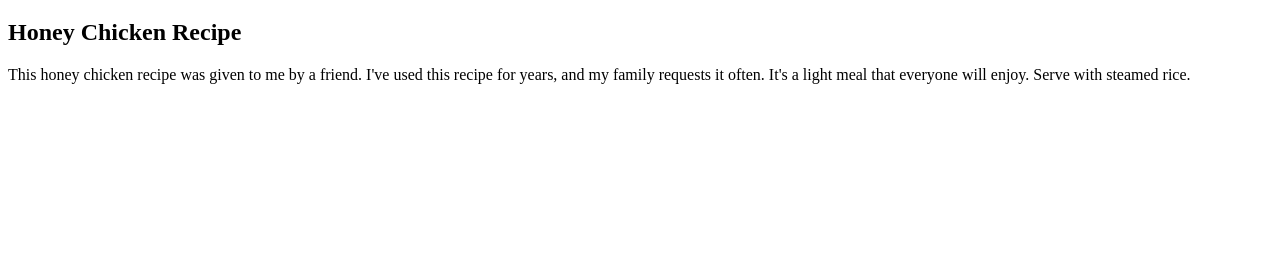
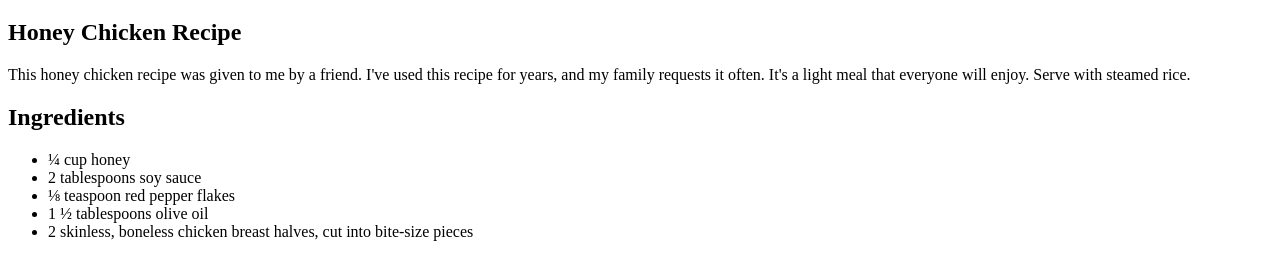
Before and after one commit to JCDEAL1/odin-recipes, a plain HTML site: page recipes/honey-glazed-chicken.html in a window 1280 px wide. Shown: the part 61-340 px from the top of the page. Drawn offline with Linux system fonts and the light colour scheme.

Commit message:
Add h2 and ul for recipe ingredients

```diff
--- a/recipes/honey-glazed-chicken.html
+++ b/recipes/honey-glazed-chicken.html
@@ -13,5 +13,13 @@
     <p>This honey chicken recipe was given to me by a friend.
        I've used this recipe for years, and my family requests it often.
        It's a light meal that everyone will enjoy. Serve with steamed rice.</p>
+    <h2>Ingredients</h2>
+    <ul>
+        <li>¼ cup honey</li>
+        <li>2 tablespoons soy sauce</li>
+        <li>⅛ teaspoon red pepper flakes</li>
+        <li>1 ½ tablespoons olive oil</li>
+        <li>2 skinless, boneless chicken breast halves, cut into bite-size pieces</li>
+    </ul>
 </body>
 </html>
```
